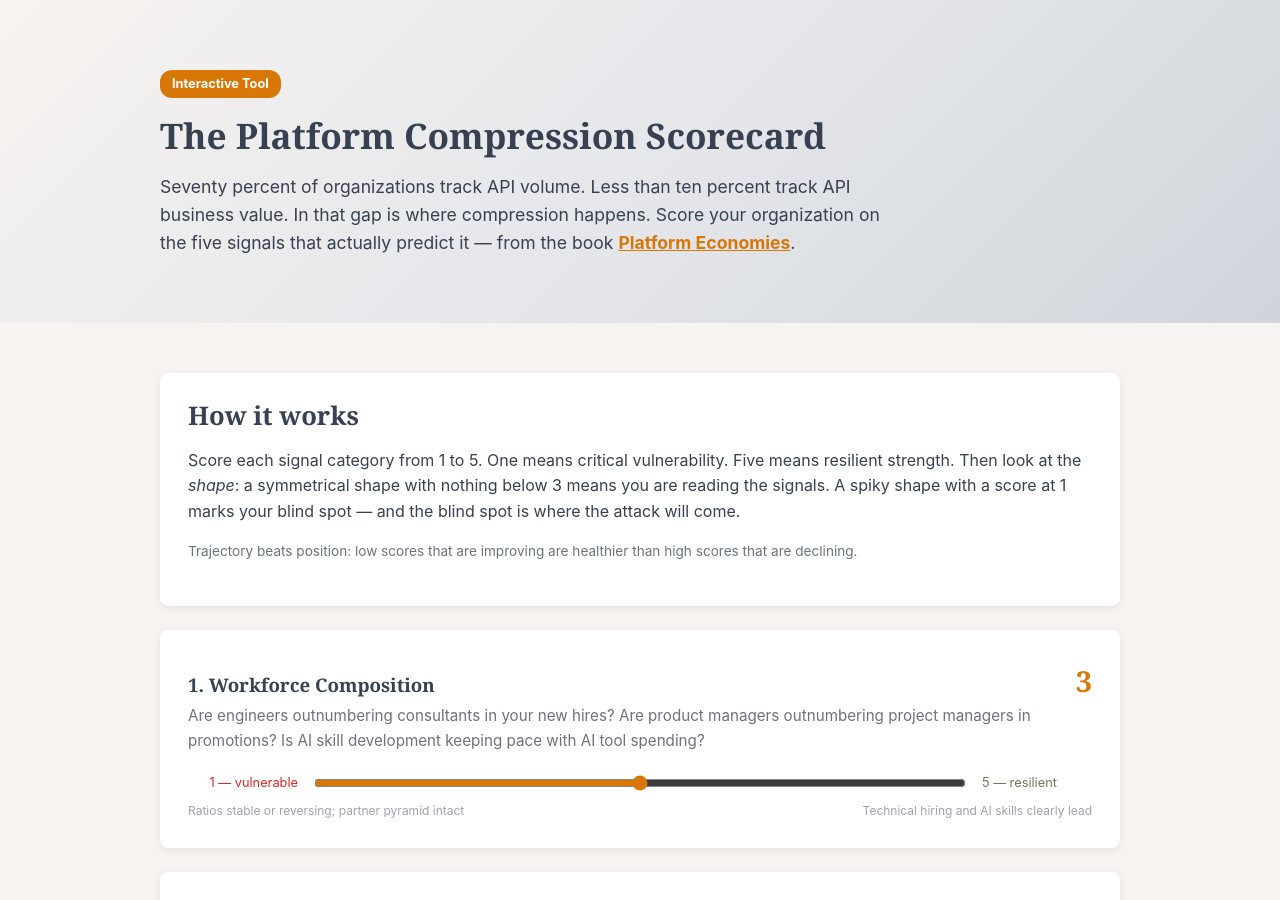
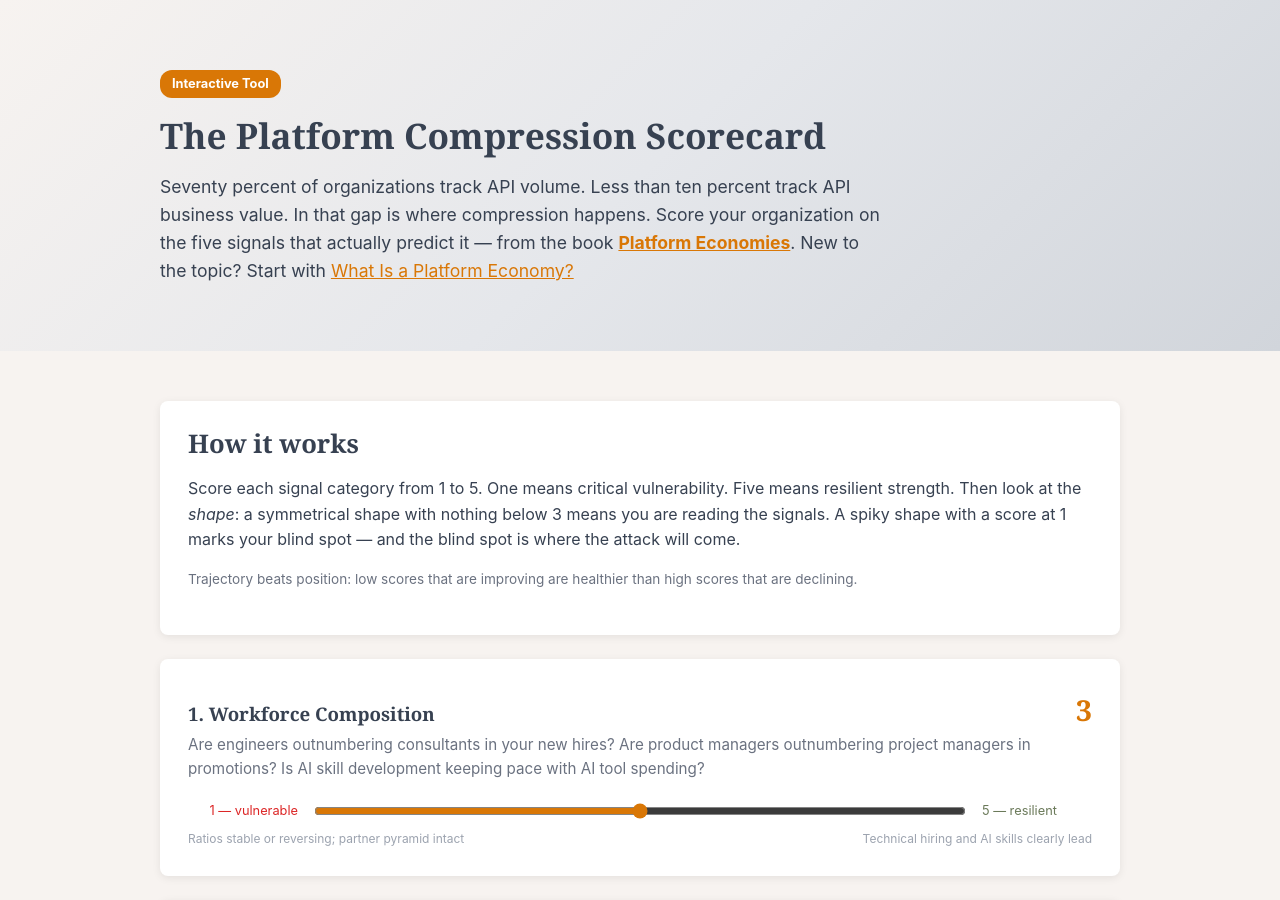
Before and after one commit to MoBRUEC/MoBRUEC, a Jekyll site: the page built from scorecard/index.html, in a window 1280 px wide and 900 px high. Built offline with Jekyll 4.4.1, drawn with Linux system fonts in a browser that asks for light colours.

Commit message:
Cross-link round-3 pages: scorecard<->platform-economy, apiops from integration/plantuml-how-to, c4 from vs-mermaid, scorecard from developer-platforms

```diff
--- a/developer-platforms/index.html
+++ b/developer-platforms/index.html
@@ -326,6 +326,7 @@
                     <div>
                         <a href="https://www.amazon.com/dp/B0GXN4PRB5" style="display: inline-block; background: #fff; color: #D97706; font-weight: 700; padding: 12px 24px; border-radius: 8px; text-decoration: none;">Pre-order on Amazon</a>
                         <a href="https://mohammed-brueckner.com/platform-economies/" style="display: inline-block; color: #fff; font-weight: 700; padding: 12px 24px; text-decoration: underline;">Book details</a>
+                        <a href="https://mohammed-brueckner.com/scorecard/" style="display: inline-block; color: #fff; font-weight: 700; padding: 12px 24px; text-decoration: underline;">Try the Scorecard</a>
                     </div>
                 </div>
             </div>
--- a/scorecard/index.html
+++ b/scorecard/index.html
@@ -60,7 +60,7 @@ permalink: /scorecard/
     <div class="container">
         <span class="badge">Interactive Tool</span>
         <h1>The Platform Compression Scorecard</h1>
-        <p style="font-size: 1.1rem; max-width: 720px;">Seventy percent of organizations track API volume. Less than ten percent track API business value. In that gap is where compression happens. Score your organization on the five signals that actually predict it — from the book <a href="https://mohammed-brueckner.com/platform-economies/"><strong>Platform Economies</strong></a>.</p>
+        <p style="font-size: 1.1rem; max-width: 720px;">Seventy percent of organizations track API volume. Less than ten percent track API business value. In that gap is where compression happens. Score your organization on the five signals that actually predict it — from the book <a href="https://mohammed-brueckner.com/platform-economies/"><strong>Platform Economies</strong></a>. New to the topic? Start with <a href="https://mohammed-brueckner.com/platform-economy/">What Is a Platform Economy?</a></p>
     </div>
 </header>
 
```
Also changed, not shown: integration/readme.md (+2 -0 lines), plantuml-how-to/plantuml-vs-mermaid/readme.md (+1 -0 lines), plantuml-how-to/readme.md (+1 -0 lines).
